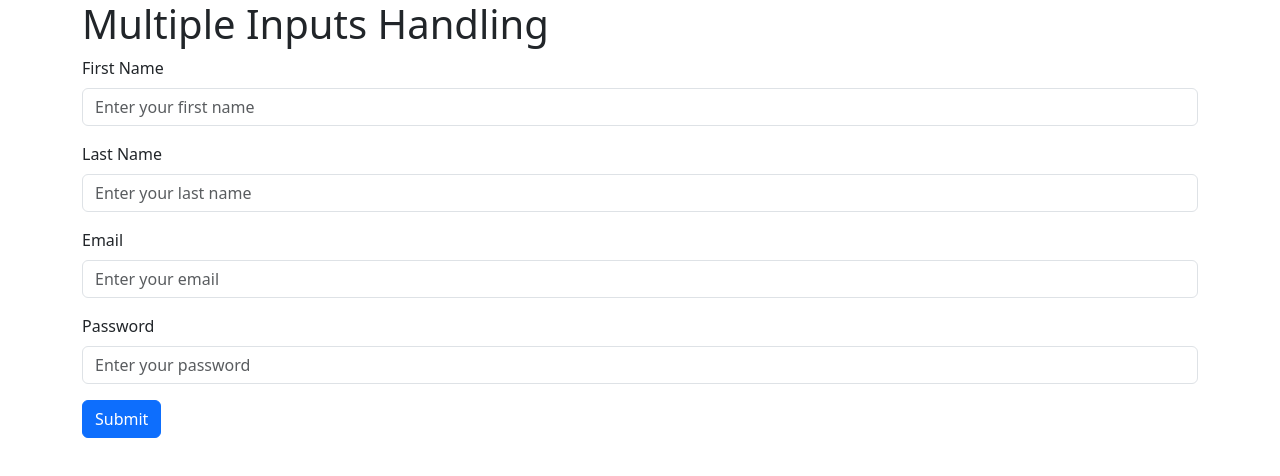
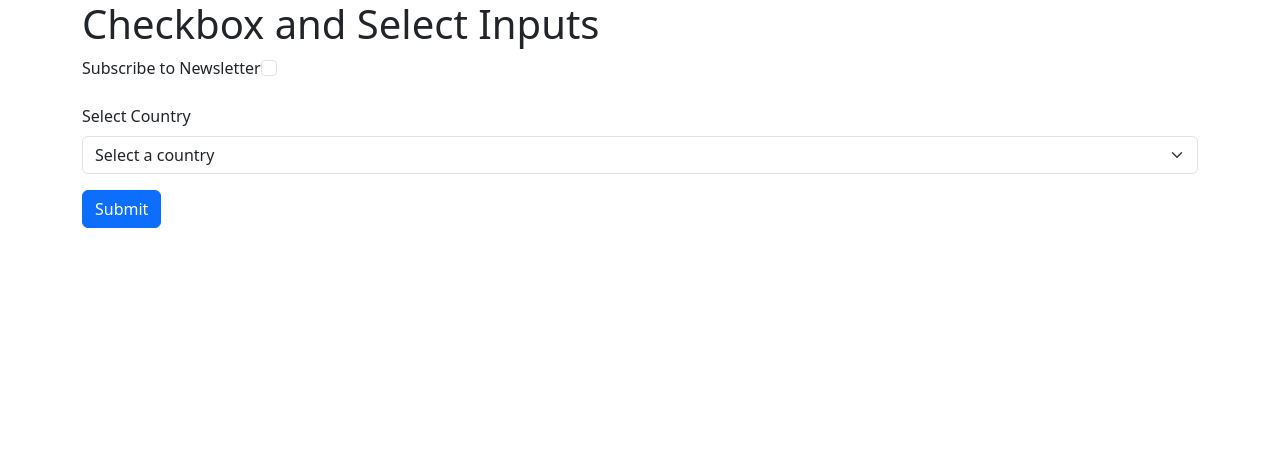
Before and after one commit to RishatTalukder/learning_react, a React (Vite) app in the folder PART_2_Advanced/react_advanced/: page / in a window 1280 px wide. Shown: the top 476 px of the page. Built offline with nearby package versions, Linux system fonts and the light colour scheme.

Commit message:
Add CheckboxAndSelect component for handling checkbox and select inputs with controlled state

```diff
--- a/PART_2_Advanced/react_advanced/src/App.jsx
+++ b/PART_2_Advanced/react_advanced/src/App.jsx
@@ -10,6 +10,7 @@ import MissingData from "./missing_data_handling/MissingData";
 import Form from "./form_handling/Form";
 import UsersList from "./projects/project_6/UsersList";
 import MultipleInputs from "./form_handling/MultipleInputs";
+import CheckboxAndSelect from "./form_handling/CheckboxAndSelect";
 
 function App() {
   return (
@@ -26,7 +27,8 @@ function App() {
       {/* <Form /> */}
       {/* <UsersList /> */}
 
-      <MultipleInputs />
+      {/* <MultipleInputs />     */}
+      <CheckboxAndSelect />
 
     </div>
   );
--- /dev/null
+++ b/PART_2_Advanced/react_advanced/src/form_handling/CheckboxAndSelect.jsx
@@ -0,0 +1,56 @@
+import React, { useState } from "react";
+
+const CheckboxAndSelect = () => {
+  const [isSubscribed, setIsSubscribed] = useState(false); // creating a state variable to hold the value of the checkbox input
+  const [selectedCountry, setSelectedCountry] = useState(""); // creating a state variable to hold the value of the select input
+
+  const handleCheckboxChange = (event) => {
+    setIsSubscribed(event.target.checked); // updating the state variable with the value of the checkbox input
+    console.log(event);
+
+  };
+
+  const handleSelectChange = (event) => {
+    setSelectedCountry(event.target.value); // updating the state variable with the value of the select input
+  };
+
+  return (
+    <div>
+      <h1>Checkbox and Select Inputs</h1>
+      <form>
+        <div className="mb-3">
+          <label htmlFor="subscribe" className="form-label">
+            Subscribe to Newsletter
+          </label>
+          <input
+            type="checkbox"
+            className="form-check-input"
+            id="subscribe"
+            checked={isSubscribed} // setting the checked attribute to the state variable
+            onChange={handleCheckboxChange} // adding the onChange event to the checkbox input
+          />
+        </div>
+        <div className="mb-3">
+          <label htmlFor="country" className="form-label">
+            Select Country
+          </label>
+          <select
+            className="form-select"
+            id="country"
+            value={selectedCountry} // setting the value attribute to the state variable
+            onChange={handleSelectChange} // adding the onChange event to the select input
+          >
+            <option>Select a country</option>
+            <option>USA</option>
+            <option>Canada</option>
+            <option>UK</option>
+          </select>
+        </div>
+        <button type="submit" className="btn btn-primary">
+          Submit
+        </button>
+      </form>
+    </div>
+  );
+};
+export default CheckboxAndSelect;
```
Also changed, not shown: 1 other file (tests, documents, lock files or other folders).
